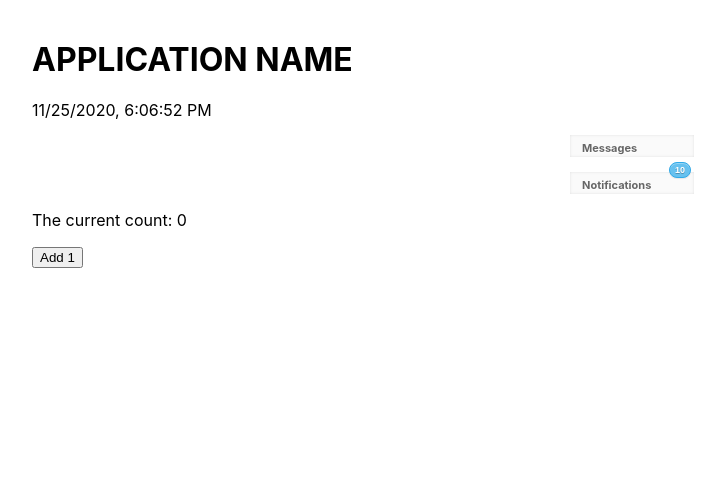
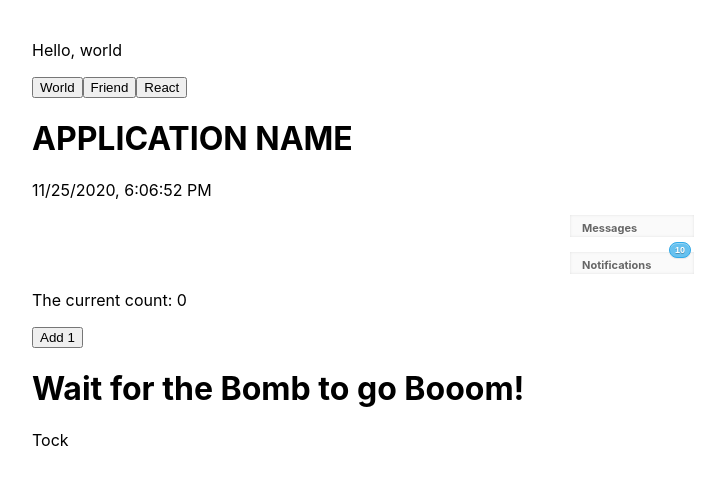
Before and after one commit to colburnrose/react-playground, a React (Create React App) app: page / in a window 1280 px wide. Shown: the top 484 px of the page, without its empty margins (8-733 px from the left). Built offline with nearby package versions, Linux system fonts and the light colour scheme.

Commit message:
bomb assignment complete

```diff
--- a/src/App.js
+++ b/src/App.js
@@ -6,6 +6,8 @@ import Tooltip from "./composition/Tooltip";
 import Messages from "./Messages.js";
 import TheDate from "./state/TheDate";
 import Counter from "./state/Counter";
+import HelloWorld from "./state-drills/HelloWorld";
+import Bomb from "./state-drills/Bomb";
 
 const firstTooltip = (
   <Tooltip color="hotpink" message="tooltip message">
@@ -40,11 +42,13 @@ class App extends Component {
   render() {
     return (
       <div className="App">
+        <HelloWorld />
         <h1>APPLICATION NAME</h1>
         <TheDate />
         <Messages name="Messages" unread={0} />
         <Messages name="Notifications" unread={10} />
         <Counter count={123} />
+        <Bomb />
       </div>
     );
   }
--- /dev/null
+++ b/src/state-drills/Bomb.js
@@ -0,0 +1,38 @@
+import React from "react";
+
+class Bomb extends React.Component {
+  state = {
+    count: 0,
+    sound: "tick",
+  };
+
+  componentDidMount() {
+    console.log("componentDidMount");
+    this.interval = setInterval(() => {
+      let counter = this.state.count + 1;
+      this.setState({ count: counter });
+      if (counter >= 8) {
+        this.setState({ display: "BOOM!" });
+        this.componentWillUnmount(); // clear the interval
+      } else if (counter % 2 === 0) {
+        this.setState({ display: "Tick" });
+      } else {
+        this.setState({ display: "Tock" });
+      }
+    }, 1000);
+  }
+  componentWillUnmount() {
+    clearInterval(this.interval);
+  }
+
+  render() {
+    return (
+      <div>
+        <h1>Wait for the Bomb to go Booom!</h1>
+        <p>{this.state.display}</p>
+      </div>
+    );
+  }
+}
+
+export default Bomb;
--- /dev/null
+++ b/src/state-drills/HelloWorld.js
@@ -0,0 +1,37 @@
+import React from "react";
+
+class HelloWorld extends React.Component {
+  constructor(props) {
+    super(props);
+    this.state = {
+      who: "world",
+    };
+  }
+
+  handleWorldState = () => {
+    this.setState({
+      who: "world",
+    });
+  };
+
+  handleReactState = () => {
+    this.setState({
+      who: "React!",
+    });
+  };
+
+  render() {
+    return (
+      <div>
+        <p>Hello, {this.state.who}</p>
+        <button onClick={this.handleWorldState}>World</button>
+        <button onClick={() => this.setState({ who: "friend!" })}>
+          Friend
+        </button>
+        <button onClick={this.handleReactState}>React</button>
+      </div>
+    );
+  }
+}
+
+export default HelloWorld;
--- a/src/state/Counter.js
+++ b/src/state/Counter.js
@@ -11,9 +11,6 @@ class Counter extends React.Component {
   }
 
   handleButtonClick = () => {
-    console.log("props in handleButtonClick", this.props);
-    console.log("state in handleButtonClick", this.state);
-
     this.setState({
       count: this.state.count + this.state.step,
     });
--- a/src/state/TheDate.js
+++ b/src/state/TheDate.js
@@ -6,12 +6,10 @@ class TheDate extends React.Component {
     this.state = {
       datetime: new Date(),
     };
-    console.log("constructor");
   }
   componentDidMount() {
     console.log("componentDidMount");
     this.interval = setInterval(() => {
-      console.log("setInterval");
       this.setState({
         datetime: new Date(),
       });
@@ -21,8 +19,6 @@ class TheDate extends React.Component {
     clearInterval(this.interval);
   }
   render() {
-    console.log("render");
-    console.log(this.state);
     return <div>{this.state.datetime.toLocaleString()}</div>;
   }
 }
```
Also changed, not shown: 1 other file (tests, documents, lock files or other folders).
